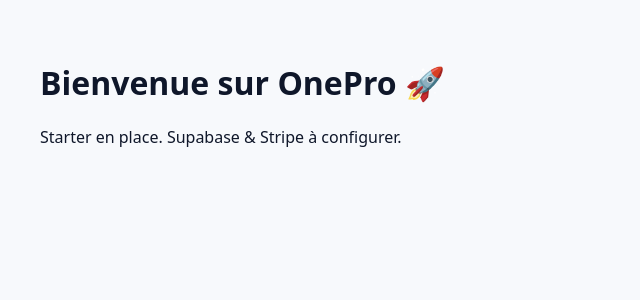
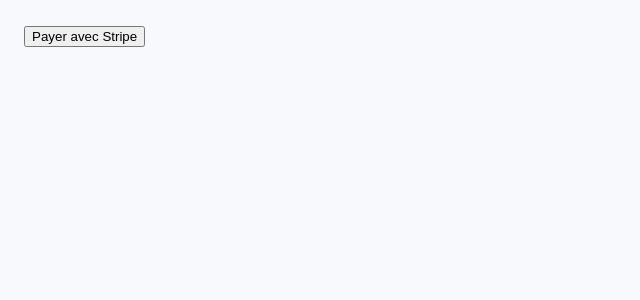
Before and after one commit to gonzcoco/onepro-starter2, a Next.js app: page / in a window 1280 px wide. Shown: the top 300 px of the page, without its empty margins (0-640 px from the left). Built offline with nearby package versions, Linux system fonts and the light colour scheme.

Commit message:
Update page.tsx

```diff
--- a/src/app/page.tsx
+++ b/src/app/page.tsx
@@ -1,8 +1,30 @@
+"use client";
+
 export default function Home() {
+  async function startCheckout() {
+    const res = await fetch("/api/checkout/create-session", {
+      method: "POST",
+      headers: { "content-type": "application/json" },
+      body: JSON.stringify({
+        proId: "test-user-123",        // <--- ici ton proId temporaire
+        priceId: "prod_T2FUkZhZurtGPy", // <--- remplace par ton vrai ID Stripe
+      }),
+    });
+
+    const data = await res.json();
+
+    if (data?.url) {
+      window.location.href = data.url; // redirection vers Stripe
+    } else {
+      alert("Erreur: " + (data?.error ?? "Impossible de créer la session"));
+    }
+  }
+
   return (
-    <main style={{ padding: 40 }}>
-      <h1>Bienvenue sur OnePro 🚀</h1>
-      <p>Starter en place. Supabase & Stripe à configurer.</p>
+    <main style={{ padding: 24 }}>
+      <button onClick={startCheckout}>
+        Payer avec Stripe
+      </button>
     </main>
   );
 }
```
